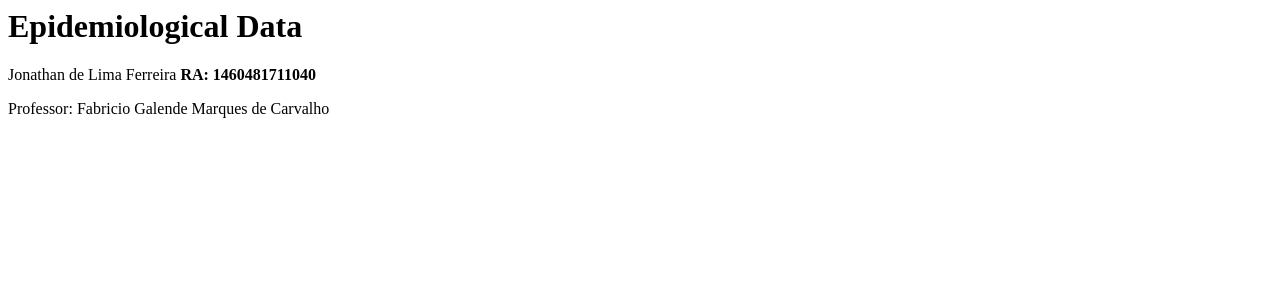
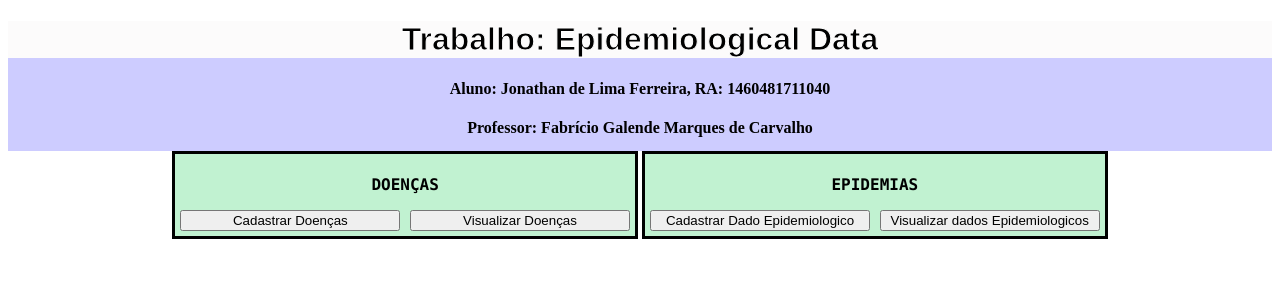
Before and after one commit to JonathanLima25/epidemiological_data, a Flask app: page / in a window 1280 px wide. Shown: the top 300 px of the page. Run offline with Flask 2, Linux system fonts and the light colour scheme.

Commit message:
Adicionando as telas

```diff
--- a/app/controllers/default.py
+++ b/app/controllers/default.py
@@ -1,7 +1,30 @@
 from flask import render_template
-from app import app
+from app import app, db
 
 @app.route('/')
 @app.route('/index')
 def index():
     return render_template('index.html')
+
+
+@app.route('/cadastro_doenca', methods=['GET', 'POST'])
+def cadastro_doenca():
+    return render_template('cadastro_doenca.html')
+
+@app.route('/cadastro_epidemiologico', methods=['GET' , 'POST'])
+def cadastro_epidemiologico():
+    if request.method == 'POST':
+        epidemio = Epidemiologico(request.form['data_coleta'], request.form['doenca_associada'])
+        db.session.add(epidemio)
+        db.session.commit()
+        #return redirect(url_for('index'))
+    return render_template('cadastro_epidemiologico.html')
+
+@app.route('/visualizacao_doencas', methods=['GET'])
+def visualizacao_doencas():
+    return render_template('visualizacao_doencas.html')
+
+@app.route('/visualizacao_epidemiologica', methods=['GET'])
+def visualizacao_epidemiologica():
+    Epidemio = Epidemiologico.query.all()
+    return render_template('visualizacao_epidemiologica.html', Epidemio=Epidemio)
--- /dev/null
+++ b/app/static/css/style.css
@@ -0,0 +1,88 @@
+
+#background{
+    background-color: rgb(204, 253, 255);
+}
+
+#Cabecalho{
+    width: auto;
+    height: 130px;
+    background-color: rgb(205, 204, 255);
+    margin: 0 auto 0 auto
+}
+
+h1{
+    font-family: sans-serif;
+    background: rgb(252, 251, 251);
+    color: rgb(0, 0, 0);
+    text-align: center;
+    -webkit-text-stroke-width: 1px;
+    -webkit-text-stroke-color: #fff;
+}
+
+h4{
+    text-align: center;
+}
+
+#Cadastros{
+    text-align: Center;
+    width: 100%;
+    margin: 0 auto 0 auto
+}
+
+#Buttons{
+    display: flex;
+}
+
+.table{
+    text-align: Center;
+    width: 100%;
+}
+.Add_data{
+    float:left;
+    position: relative;
+    width: 50%;
+}
+
+.Add_doenca_assoc{
+    float:left;
+    position: relative;
+    width: 50%;
+}
+#Adicionar{
+    text-align: Center;
+    width: 100%;
+}
+
+#Buttons_Doenca{
+    width: auto;
+    text-align: Center;
+    height: auto;
+    background-color: rgb(193, 242, 209);
+    padding-top: 25px;
+    flex: 0 0 50%;
+    display: inline-block;
+    border-top: 3px solid black;
+    border-right: 3px solid black;
+    border-bottom:3px solid black;
+    border-left:3px solid black;
+    padding: 5px;
+    font-family: "Lucida Console", Courier, monospace;
+    font-weight: bold;
+}
+
+#Buttons_Epidemiologicos{
+    width: auto;
+    text-align: Center;
+    height: auto;
+    background-color: rgb(193, 242, 209);
+    padding-top: 25px;
+    flex: 1;
+    display: inline-block;
+    border-top: 3px solid black;
+    border-bottom:3px solid black;
+    border-right: 3px solid black;
+    border-left:3px solid black;
+    padding:5px;
+    font-family: "Lucida Console", Courier, monospace;
+    font-weight: bold;
+}
--- /dev/null
+++ b/app/templates/base.html
@@ -0,0 +1,20 @@
+<!doctype html>
+
+<html>
+    <head>
+        <meta charset="utf-8"/>
+        <title> Epidemiological Data </title>
+        <link rel="stylesheet" href="{{ url_for('static', filename='css/style.css') }}">
+    </head>
+    <body>
+        <div id='background'>
+            <div id='Cabecalho'>
+                <h1>Trabalho: Epidemiological Data</h1>
+                <p><h4>Aluno: Jonathan de Lima Ferreira, RA: 1460481711040</h4></p>
+                <p><h4>Professor: Fabrício Galende Marques de Carvalho</h4></p>
+            </div>
+        </div>
+        {% block content%}
+        {% endblock %}
+    </body>
+</html>
--- /dev/null
+++ b/app/templates/cadastro_doenca.html
@@ -0,0 +1,5 @@
+{% extends 'base.html' %} {% block content %}
+        <div id ='Cadastros'>
+            <p>CADASTRO DE DOENÇAS</p>
+        </div>
+{% endblock %}
--- a/app/templates/index.html
+++ b/app/templates/index.html
@@ -1,11 +1,15 @@
-<html>
-    <head>
-        <title>Epidemiological Data</title>
-    </head>
-    <body>
-        <h1>Epidemiological Data</h1>
-        <p>Jonathan de Lima Ferreira <strong>RA: 1460481711040</strong></p>
-        <p>Professor: Fabricio Galende Marques de Carvalho</br></p>
-    </body>
+{% extends 'base.html' %} {% block content %}
 
-</html>
+            <div id='Cadastros'>
+                <div id='Buttons_Doenca'>
+                    <p calss="titulos">DOENÇAS</p>
+                    <a href=cadastro_doenca><button class="cadbutton" style="width:220px"> Cadastrar Doenças</button></a>
+                    <a href='visualizacao_doencas'><button type="button" style="width:220px">Visualizar Doenças</button></a>
+                </div>
+                <div id='Buttons_Epidemiologicos'>
+                    <p class="titulos">EPIDEMIAS</p>
+                    <a href='cadastro_epidemiologico'><button type="button" style="width:220px">Cadastrar Dado Epidemiologico</button></a>
+                    <a href='visualizacao_epidemiologica'><button type="button" style="width:220px">Visualizar dados Epidemiologicos</button></a>
+                </div>
+            </div>
+{% endblock %}
--- /dev/null
+++ b/app/templates/visualizacao_doencas.html
@@ -0,0 +1,3 @@
+{% extends 'base.html' %} {% block content %}
+
+{% endblock %}
```
Also changed, not shown: app/templates/cadastro_epidemiologico.html (added, +14 -0 lines), app/templates/visualizacao_epidemiologica.html (added, +19 -0 lines).
